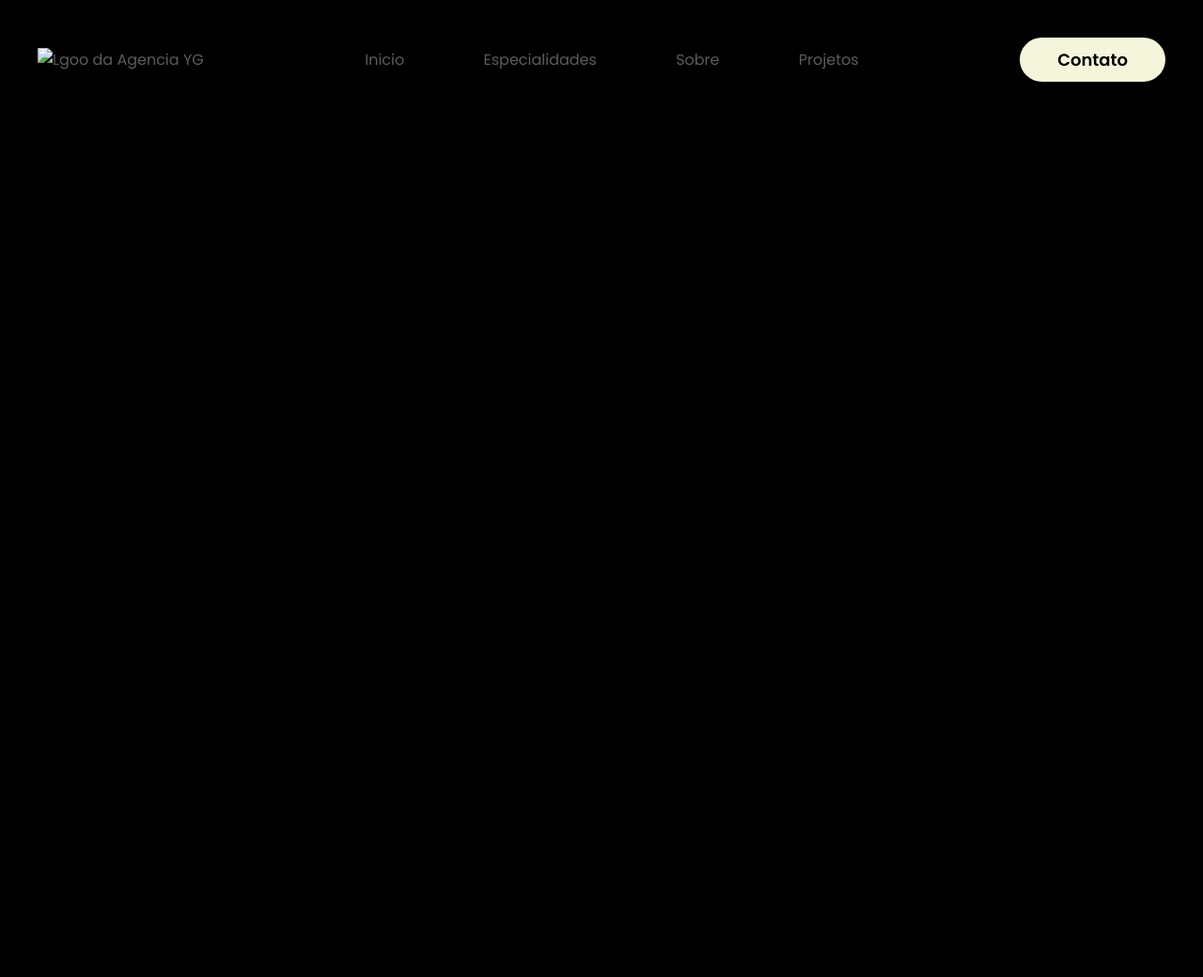
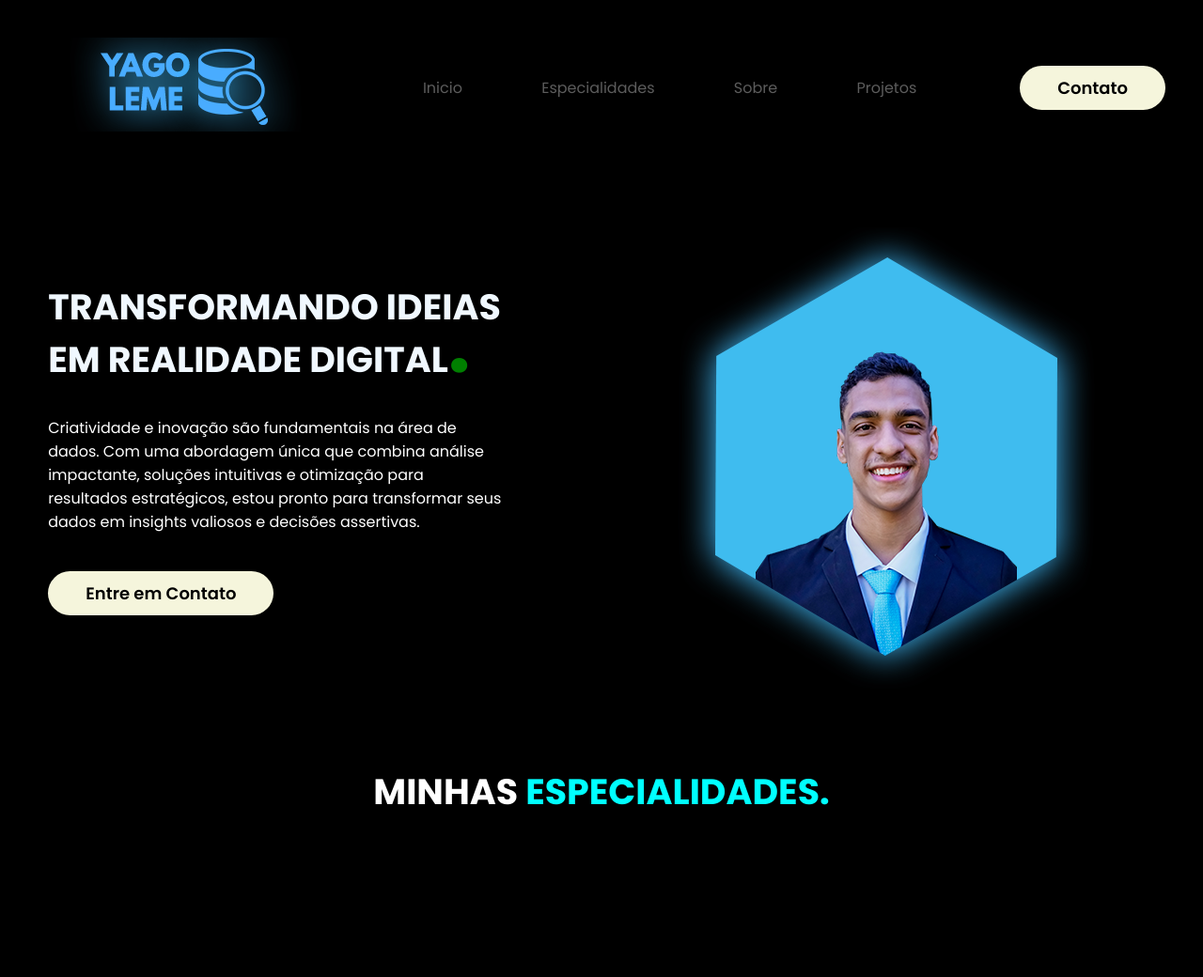
Before and after one commit to YagoL3m3/portifolio_web, a plain HTML site: page index.html in a window 1280 px wide. Shown: the whole page at 94% size. Before the commit the page ends 800 px from the top, so only its background shows below. Drawn offline with nearby package versions, Linux system fonts and the light colour scheme.

Commit message:
Criação do header do site portifólio

```diff
--- a/index.html
+++ b/index.html
@@ -9,6 +9,9 @@
     <link rel="preconnect" href="https://fonts.gstatic.com" crossorigin>
     <link href="https://fonts.googleapis.com/css2?family=Poppins:ital,wght@0,100;0,200;0,300;0,400;0,500;0,600;0,700;0,800;0,900;1,100;1,200;1,300;1,400;1,500;1,600;1,700;1,800;1,900&display=swap" rel="stylesheet">
     <!--FIM GOOGLE FONTS-->
+    <!--BOOTSTRAP ICONS-->
+    <link rel="stylesheet" href="https://cdn.jsdelivr.net/npm/bootstrap-icons@1.11.3/font/bootstrap-icons.min.css">
+    <!--FIM BOOTSTRAP ICONS-->
     <title>Agencia YG</title>
 </head>
 <body>
@@ -17,7 +20,7 @@
         <div class="interface">
             <div class="logo">
                 <a href="#">
-                    <img src="images/logo.png" alt="Lgoo da Agencia YG">
+                    <img src="images/Logo.png" alt="Logo da Agencia YG">
                 </a>
             </div> <!--logo-->
             <nav class="menu-desktop">
@@ -35,5 +38,56 @@
                 </a>
             </div>
         </div> <!--interface-->
+    </header>
+    <main>
+        <section class="topo-do-site">
+            <div class="interface">
+                <div class="flex">
+                    <div class="txt-topo-site">
+                        <h1>TRANSFORMANDO IDEIAS EM REALIDADE DIGITAL<span>.</span></h1>
+                        <p>Criatividade e inovação são fundamentais na área de dados. Com uma abordagem única que combina análise impactante,
+                        soluções intuitivas e otimização para resultados estratégicos, estou pronto para transformar seus dados em insights valiosos
+                        e decisões assertivas.</p>
+
+                        <div class="btn-contato">
+                            <a href="#">
+                                <button>Entre em Contato</button>
+                            </a>
+                        </div>
+                    </div><!--txt-topo-site-->
+
+                    <div class="img-topo-site">
+                        <img src="images\Logo_Oficial.png" alt="">
+                    </div><!--img-topo-site-->
+
+                </div><!--flex-->
+            </div><!--interface-->
+        </section><!--Topo do Site-->
+
+        <section class="especialidades">
+            <div class="interface">
+                <h2 class="titulo">MINHAS <span>ESPECIALIDADES.</span></h2>
+                <div class="flex">
+                    <div class="especialidades-box">
+                        <i class="bi bi-database-add"></i>
+                        <h3>SQL</h3>
+                        <p>Lorem ipsum dolor sit amet consectetur adipisicing elit. Tempore, nulla rem dolore inventore delectus at.</p>
+                    </div><!--especialidades-box-->
+
+                    <div class="especialidades-box">
+                        <i class="bi bi-graph-up"></i>
+                        <h3>Dashboard</h3>
+                        <p>Lorem ipsum dolor sit amet consectetur adipisicing elit. Tempore, nulla rem dolore inventore delectus at.</p>
+                    </div><!--especialidades-box-->
+
+                    <div class="especialidades-box">
+                        <i class="bi bi-code-square"></i>
+                        <h3>Python</h3>
+                        <p>Lorem ipsum dolor sit amet consectetur adipisicing elit. Tempore, nulla rem dolore inventore delectus at.</p>
+                    </div><!--especialidades-box-->
+                </div><!--flex-->
+            </div><!--interface-->
+        </section><!--especialidade-->
+    </main>
 </body>
 </html>
--- a/style.css
+++ b/style.css
@@ -1,3 +1,4 @@
+/* ESTILO GERAL */
 *{
     margin:0;
     padding: 0;
@@ -13,6 +14,32 @@ body{
 .interface{
     max-width: 1280px;
     margin: 0 auto;
+}
+
+.flex{
+    display: flex;
+}
+
+.btn-contato button{
+    padding: 10px 40px;
+    font-size: 18px;
+    font-weight: 600;
+    background-color: beige;
+    border:0;
+    border-radius: 30px;
+    cursor: pointer;
+    transition: .2s;
+
+}
+
+h2.titulo{
+    color: #fff;
+    font-size: 38px;
+    text-align: center;
+}
+
+h2.titulo span{
+    color: aqua;
 }
 
 /*ESTILO DO CABEÇALHO*/
@@ -47,15 +74,55 @@ header nav ul li{
     padding: 0 40px;
 }
 
-header .btn-contato button{
-    padding: 10px 40px;
-    font-size: 18px;
-    font-weight: 600;
-    background-color: beige;
-    border:0;
-    border-radius: 30px;
+.btn-contato button:hover{
+    box-sizing: 0px 0px 8px #5c5c5c;
+    transform: scale(1.05);
 }
 
-header .btn-contato button:hover{
-    box-sizing: 0px 0px 8px #5c5c5c;
+/* ESTILO DO TOPO DO SITE */
+
+section.topo-do-site{
+    padding: 40px 4%;
 }
+
+section.topo-do-site .flex{
+    align-items: center;
+    justify-content: center;
+    gap: 90px;
+}
+
+.topo-do-site h1{
+    color: aliceblue;
+    font-size: 38px;
+    line-height: 40px;
+}
+
+.topo-do-site .txt-topo-site h1 span{
+    color: green;
+    font-size: 84px;
+}
+
+.topo-do-site .txt-topo-site p{
+    color: #fff;
+    margin: 40px 0;
+}
+
+.topo-do-site .img-topo-site img{
+    position:relative;
+    animation:flutuar 2s ease-in-out infinite alternate;
+}
+
+
+@keyframes flutuar{
+    0%{
+        top:0;
+    }
+    100%{
+        top:30px
+    }
+}
+
+/*ESTILO DAS ESPECIALIDADES*/
+section.especialidades{
+    padding: 40px 4%;
+}
```
Also changed, not shown: images/Logo.png (added), images/Logo_Oficial.png (added), images/Logo_YG.png (deleted).
